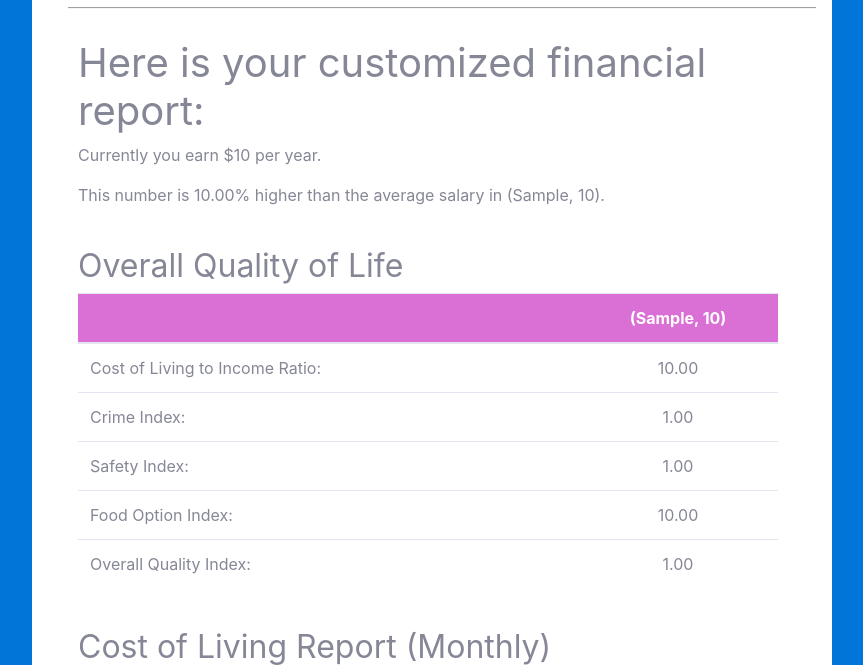
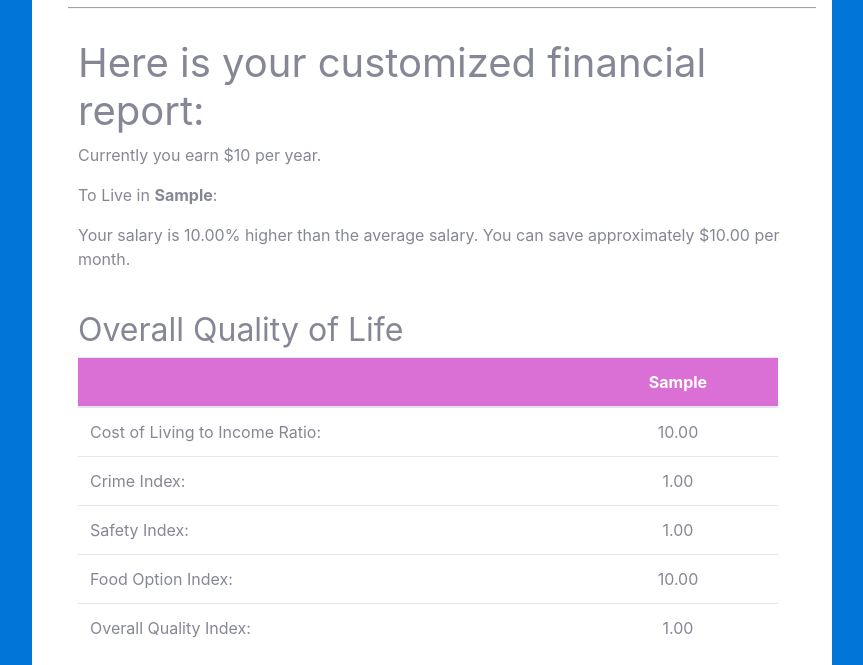
Before and after one commit to i-am-xu-wang/urban_advisor, a Django app: template templates/capstone/report.html in a window 1280 px wide. Shown: the part 203-868 px from the top of the page, without its empty margins (208-1071 px from the left). Run offline with Django 3.2, Linux system fonts and the light colour scheme; the template is opened without the code that fills it: most values are stand-ins (such as "Sample title", 1, 10 or a date in 2020); some libraries are stand-ins or nearby versions.

Commit message:
rewording the salary section

```diff
--- a/capstone/calculator.py
+++ b/capstone/calculator.py
@@ -15,6 +15,7 @@
     healthcare: bool
     childcare: bool
     food_option: bool
+    remain_money: List[int]
 
 
 @dataclass
@@ -116,10 +117,13 @@
     childcare = 'childcare' in feature_options
     food_option = 'food' in feature_options
     # todo:add salary comparison of each city into the comparison list
+    # todo:add remain_money (per month) into the comparison list
     # for the lower than the average salary, store negative percentage number, for the higher than the average salary
     # store positive percentage number
     salary_comparison = [40, -50, 60]  # dummy data
-    return UserInfo(cities, salary, salary_comparison, property_option, crime_rate, healthcare, childcare, food_option)
+    remain_money = [200, 200, 200]
+    return UserInfo(cities, salary, salary_comparison, property_option, crime_rate, healthcare, childcare, food_option,
+                    remain_money)
 
 
 # todo: return a list of overall quality_of_life_result
--- a/capstone/templatetags/filter_extras.py
+++ b/capstone/templatetags/filter_extras.py
@@ -28,8 +28,8 @@
 
 
 @register.filter(name='zip')
-def zip_lists(a, b):
-    return zip(a, b)
+def zip_lists(a, b, c):
+    return zip(a, b, c)
 
 
 @register.filter(name='salary_percentage')
--- a/templates/capstone/report.html
+++ b/templates/capstone/report.html
@@ -8,10 +8,11 @@
     <h1>Here is your customized financial report:</h1>
     <div id="summary">
         <p>Currently you earn ${{ user_info.salary |intcomma }} per year.</p>
-        {% for city_result, salary_compare in user_info.cities|zip:user_info.salary_comparison %}
-            <p> This number is {{ salary_compare | salary_percentage|floatformat:2 }}% {{ salary_compare|modifier }}
-                than the average
-                salary in {{ city_result | city_name }}. </p>
+
+        {% for city_result, salary_compare, remain_money in salary_section_list %}
+            <p>To Live in <strong>{{ city_result|city_name}}</strong>:</p>
+            <p> Your salary is {{ salary_compare | salary_percentage|floatformat:2 }}% {{ salary_compare|modifier }}
+                than the average salary. You can save approximately ${{ remain_money |floatformat:2 }} per month.</p>
         {% endfor %}
         <h2 class="report">Overall Quality of Life</h2>
         <table id="index-table" class="table table-hover table-responsive">
```
Also changed, not shown: capstone/views.py (+4 -7 lines). Lines whose indentation alone changed are shown as unchanged.
